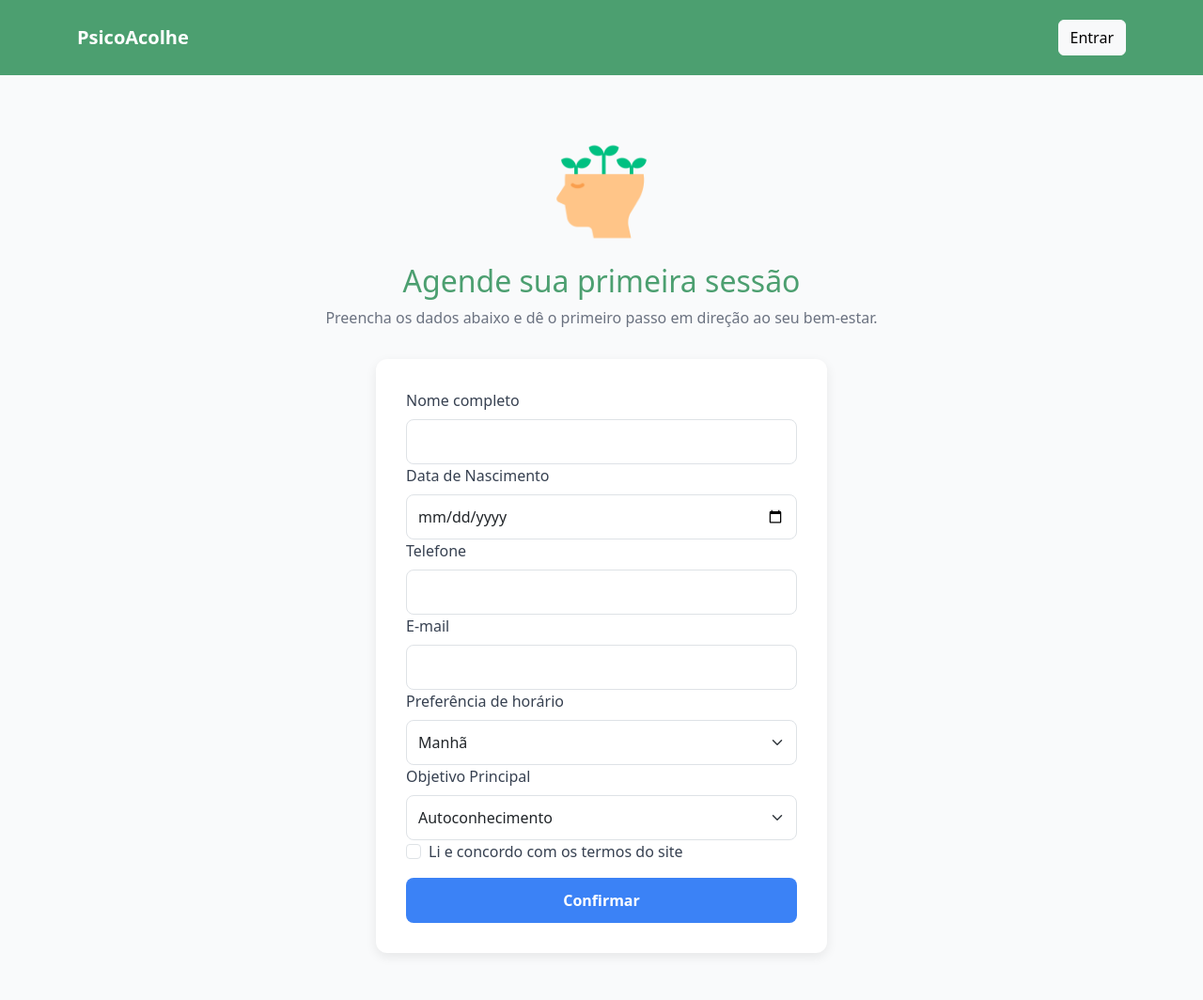
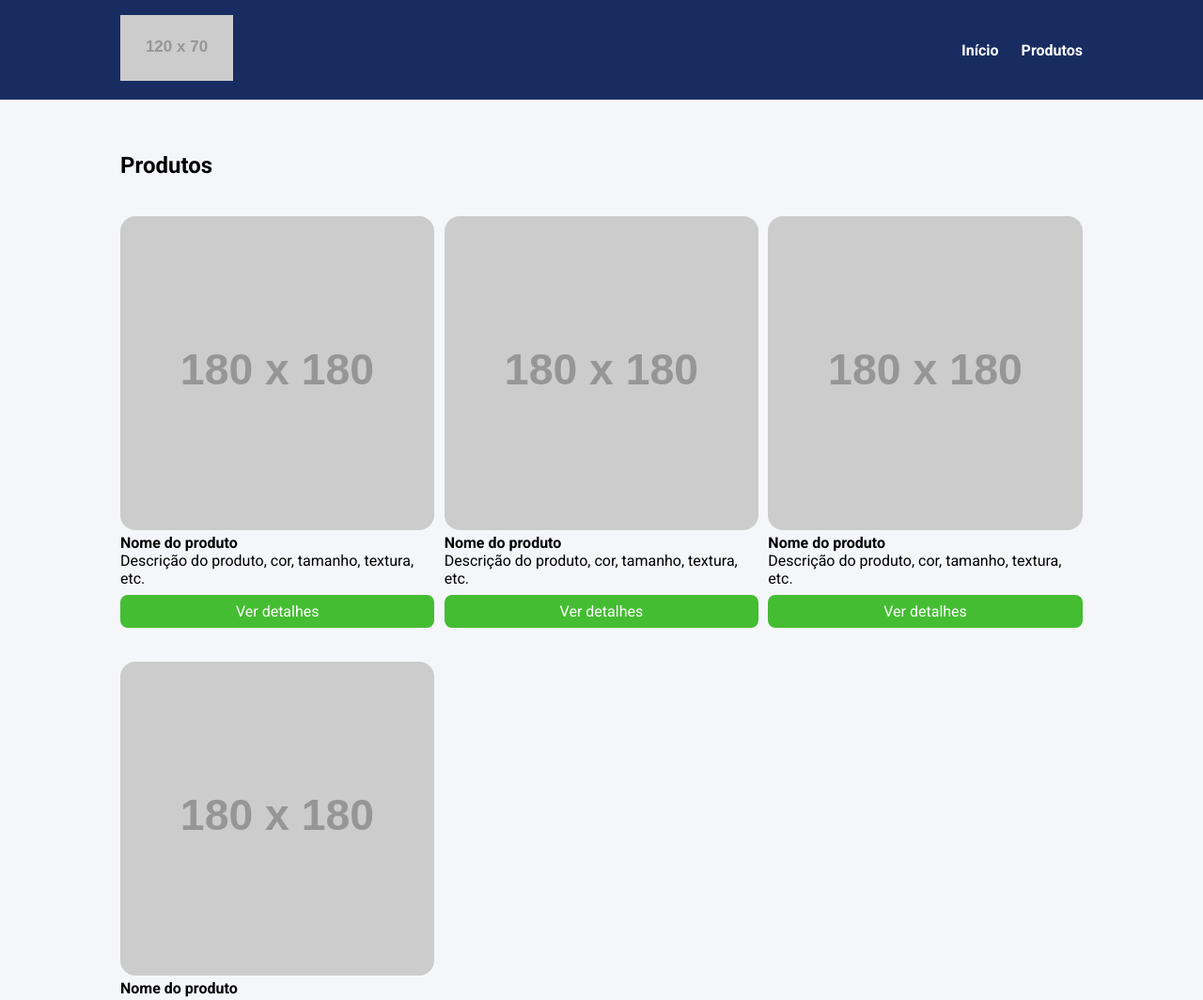
Before and after one commit to yasmingusmao/curso_ebac_frontend, a website: page index.html in a window 1280 px wide. Shown: the top 1064 px of the page at 94% size. Drawn offline with nearby package versions, Linux system fonts and the light colour scheme; placeholder pictures from the web are drawn by us.

Commit message:
Add files

```diff
--- a/index.html
+++ b/index.html
@@ -2,72 +2,78 @@
 <html lang="pt-BR">
 <head>
     <meta charset="UTF-8">
+    <meta http-equiv="X-UA-Compatible" content="IE=edge">
     <meta name="viewport" content="width=device-width, initial-scale=1.0">
-    <title>PsicoAcolhe</title>
-    <link rel="stylesheet" href="	https://cdn.jsdelivr.net/npm/bootstrap@5.3.7/dist/css/bootstrap.min.css">
-    <link rel="stylesheet" href="style.css">
+    <title>Document</title>
+    <link rel="preconnect" href="https://fonts.googleapis.com">
+    <link rel="preconnect" href="https://fonts.gstatic.com" crossorigin>
+    <link href="https://fonts.googleapis.com/css2?family=Roboto:wght@400;700&display=swap" rel="stylesheet">
+    <link rel="stylesheet" href="/build/styles/main.css">
 </head>
 <body>
-
-    <nav class="navbar">
+    <header>
         <div class="container">
-            <a class="navbar-brand fw-bold" href="#">PsicoAcolhe</a>
-            <div>
-                <a class="btn btn-light" href="#">Entrar</a>
+            <div class="branding">
+                <img src="https://via.placeholder.com/120x70" />
             </div>
+            <nav>
+                <ul class="menu">
+                    <li>
+                        <a href="#">Início</a>
+                    </li>
+                    <li>
+                        <a href="#">Produtos</a>
+                    </li>
+                </ul>
+            </nav>
         </div>
-    </nav>
-
-    <div class="container">
-        <div class="row">
-            <div class="col">
-                <section class="inicio">
-                    <img src="/mental-health.png" alt="Imagem de metade coração e metade cérebro" width="120" class="mb-3">
-                    <h1>Agende sua primeira sessão</h1>
-                    <p>Preencha os dados abaixo e dê o primeiro passo em direção ao seu bem-estar.</p>
-                </section>
-
-                <div class="form-card">
-                    <form>
-                        <label class="form-label" for="nome">Nome completo</label>
-                        <input class="form-control" type="text" id="nome">
-                        <label class="form-label" for="data">Data de Nascimento</label>
-                        <input class="form-control" type="date" id="data">
-                        <label class="form-label" for="telefone">Telefone</label>
-                        <input class="form-control" type="tel" id="telefone">
-                        <label class="form-label" for="email">E-mail</label>
-                        <input class="form-control" type="email" id="email">
-                        <label class="form-label" for="horario">Preferência de horário</label>
-                        <select class="form-select" name="" id="horario">
-                            <option value="">Manhã</option>
-                            <option value="">Tarde</option>
-                            <option value="">Noite</option>
-                        </select>
-                        <label class="form-label" for="objetivo">Objetivo Principal</label>
-                        <select class="form-select" name="" id="objetivo">
-                            <option value="">Autoconhecimento</option>
-                            <option value="">Ansiedade</option>
-                            <option value="">Carreira</option>
-                            <option value="">Relacionamentos</option>
-                            <option value="">Outros</option>
-                        </select>
-                        <div class="form-check mb-3">
-                            <label class="form-check-label" for="aceito-termos">Li e concordo com os termos do site</label>
-                            <input class="form-check-input" type="checkbox" id="aceito-termos">
-                        </div>
-                        <button class="btn btn-success w-100">Confirmar</button>
-                    </form>
-                </div>
-            </div>
+    </header>
+    <section>
+        <div class="container">
+            <h2>Produtos</h2>
+            <ul class="products">
+                <li class="product-item">
+                    <img src="https://via.placeholder.com/180x180" />
+                    <h4>Nome do produto</h4>
+                    <p>
+                        Descrição do produto, cor, tamanho, textura, etc.
+                    </p>
+                    <a href="#" class="product-button">
+                        Ver detalhes
+                    </a>
+                </li>
+                <li class="product-item">
+                    <img src="https://via.placeholder.com/180x180" />
+                    <h4>Nome do produto</h4>
+                    <p>
+                        Descrição do produto, cor, tamanho, textura, etc.
+                    </p>
+                    <a href="#" class="product-button">
+                        Ver detalhes
+                    </a>
+                </li>
+                <li class="product-item">
+                    <img src="https://via.placeholder.com/180x180" />
+                    <h4>Nome do produto</h4>
+                    <p>
+                        Descrição do produto, cor, tamanho, textura, etc.
+                    </p>
+                    <a href="#" class="product-button">
+                        Ver detalhes
+                    </a>
+                </li>
+                <li class="product-item">
+                    <img src="https://via.placeholder.com/180x180" />
+                    <h4>Nome do produto</h4>
+                    <p>
+                        Descrição do produto, cor, tamanho, textura, etc.
+                    </p>
+                    <a href="#" class="product-button">
+                        Ver detalhes
+                    </a>
+                </li>
+            </ul>
         </div>
-    </div>
-
-    <div class="container">
-        <footer>
-            <p>&copy; 2025 PsicoAcolhe . <a href="#" class="text-dark">Sobre</a> . <a href="#" class="text-dark">Contato</a> </p>
-        </footer>
-    </div>
-
-    <script src="https://cdn.jsdelivr.net/npm/bootstrap@5.3.7/dist/js/bootstrap.bundle.min.js"></script>
+    </section>
 </body>
 </html>
--- /dev/null
+++ b/src/styles/main.less
@@ -0,0 +1,110 @@
+@import "mapa.less";
+@breakpointMobile: ~"(max-width: 767px)";
+@breakpointTablet: ~"(min-width: 768px) and (max-width: 1023px)";
+
+* {
+    margin: 0;
+    padding: 0;
+    box-sizing: border-box;
+    font-family: 'Roboto', sans-serif;
+}
+
+body {
+    background-color: #colors[backgroundColor];
+
+    li {
+        list-style: none;
+    }
+}
+
+.container {
+    max-width: 1024px;
+    width: 100%;
+    margin: 0 auto;
+
+    @media @breakpointMobile {
+        .container {
+            max-width: 70%;
+        }
+
+        .products {
+            display: block;
+        }
+
+        .product-item  {
+            margin-bottom: 32px;
+        }
+    }
+
+    @media @breakpointTablet {
+        .container {
+            max-width: 80%;
+        }
+
+        .products {
+            grid-template-columns: repeat(2, 48.5%);
+            column-gap: 3%;
+        }
+    }
+}
+
+header {
+    background-color: #colors[headerColor];
+    position: sticky;
+    top: 0;
+    left: 0;
+
+    .container {
+        display: flex;
+        justify-content: space-between;
+        align-items: center;
+        padding: 16px 0;
+    }
+
+    .menu {
+        display: flex;
+
+        li {
+            font-weight: bold;
+            margin-left: 24px;
+
+            a {
+                color: #colors[textColor];
+                text-decoration: none;
+            }
+        }
+    }
+}
+
+section {
+    padding: 56px 0;
+}
+
+.products {
+    margin-top: 40px;
+    display: grid;
+    grid-template-columns: repeat(3, 32.66%);
+    column-gap: 1%;
+    row-gap: 4%;
+    width: 100%;
+}
+
+.product-item img {
+    width: 100%;
+    border-radius: 16px;
+}
+
+.product-button {
+    display: block;
+    background-color: #colors[buttonColor];
+    color: #colors[textColor];
+    text-align: center;
+    padding: 8px 0;
+    border-radius: 8px;
+    margin-top: 8px;
+    text-decoration: none;
+
+    &:hover {
+        background-color: #colors[hoverColor];
+    }
+}
--- /dev/null
+++ b/src/styles/mapa.less
@@ -0,0 +1,7 @@
+#colors() {
+    backgroundColor: #f5f6fa;
+    textColor: #fff;
+    headerColor: #182C61;
+    buttonColor: #44bd32;
+    hoverColor: #4cd137;
+}
--- /dev/null
+++ b/styles.css
@@ -0,0 +1,102 @@
+* {
+    margin: 0;
+    padding: 0;
+    box-sizing: border-box;
+    font-family: Roboto, sans-serif;
+}
+
+body {
+    background-color: #f5f6fa;
+}
+
+li {
+    list-style: none;
+}
+
+.container {
+    max-width: 1024px;
+    width: 100%;
+    margin: 0 auto;
+}
+
+header {
+    background-color: #182C61;
+    position: sticky;
+    top: 0;
+    left: 0;
+}
+
+header .container {
+    display: flex;
+    justify-content: space-between;
+    align-items: center;
+    padding: 16px 0;
+}
+
+.menu {
+    display: flex;
+}
+
+.menu li {
+    font-weight: bold;
+    margin-left: 24px;
+}
+
+.menu li a {
+    color: #fff;
+    text-decoration: none;
+}
+
+section {
+    padding: 56px 0;
+}
+
+.products {
+    margin-top: 40px;
+    display: grid;
+    grid-template-columns: repeat(3, 32.66%);
+    column-gap: 1%;
+    row-gap: 4%;
+    width: 100%;
+}
+
+.product-item img {
+    width: 100%;
+    border-radius: 16px;
+}
+
+.product-button {
+    display: block;
+    background-color: #44bd32;
+    color: #fff;
+    text-align: center;
+    padding: 8px 0;
+    border-radius: 8px;
+    margin-top: 8px;
+    text-decoration: none;
+}
+
+.product-button:hover {
+    background-color: #4cd137;
+}
+
+@media screen and (max-width: 1023px) {
+    .container {
+        max-width: 80%;
+    }
+
+    .products {
+        grid-template-columns: repeat(2, 48.5%);
+        column-gap: 3%;
+    }
+}
+
+@media screen and (max-width: 767px) {
+    .products {
+        display: block;
+    }
+
+    .product-item  {
+        margin-bottom: 32px;
+    }
+}
```
Also changed, not shown: package.json (added, +17 -0 lines), build/styles/main.css (added), 1 other file.
